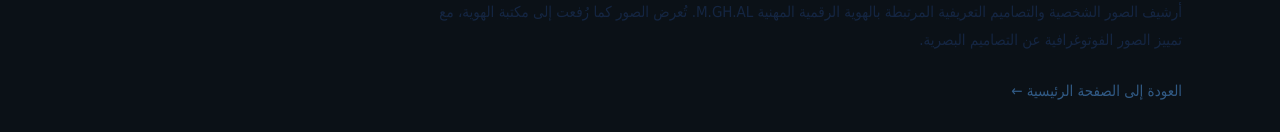
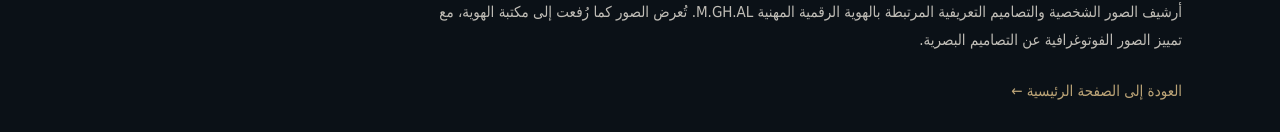
Before and after one commit to mghalaosimi-web/mghalaosimi-web, a Next.js app: page /photos in a window 1280 px wide. Shown: the part 246-378 px from the top of the page. Built offline with nearby package versions, Linux system fonts and the light colour scheme; no server answers.

Commit message:
fix(phase1): repair confirmed post-deploy accessibility and credential assets

```diff
--- a/app/photos/page.tsx
+++ b/app/photos/page.tsx
@@ -119,7 +119,7 @@ export default async function PhotosPage() {
         maxWidth: 1120,
         margin: '0 auto',
         padding: 'clamp(20px, 5vw, 56px) 18px',
-        color: 'var(--foreground, #172b4d)',
+        color: 'var(--mghal-dark-text, #EEE9DF)',
       }}
     >
       <header style={{ marginBottom: 28 }}>
@@ -158,7 +158,7 @@ export default async function PhotosPage() {
           style={{
             display: 'inline-block',
             marginTop: 8,
-            color: '#315a85',
+            color: '#BCA477',
           }}
         >
           {en ? 'Return to the home page →' : 'العودة إلى الصفحة الرئيسية ←'}
```
